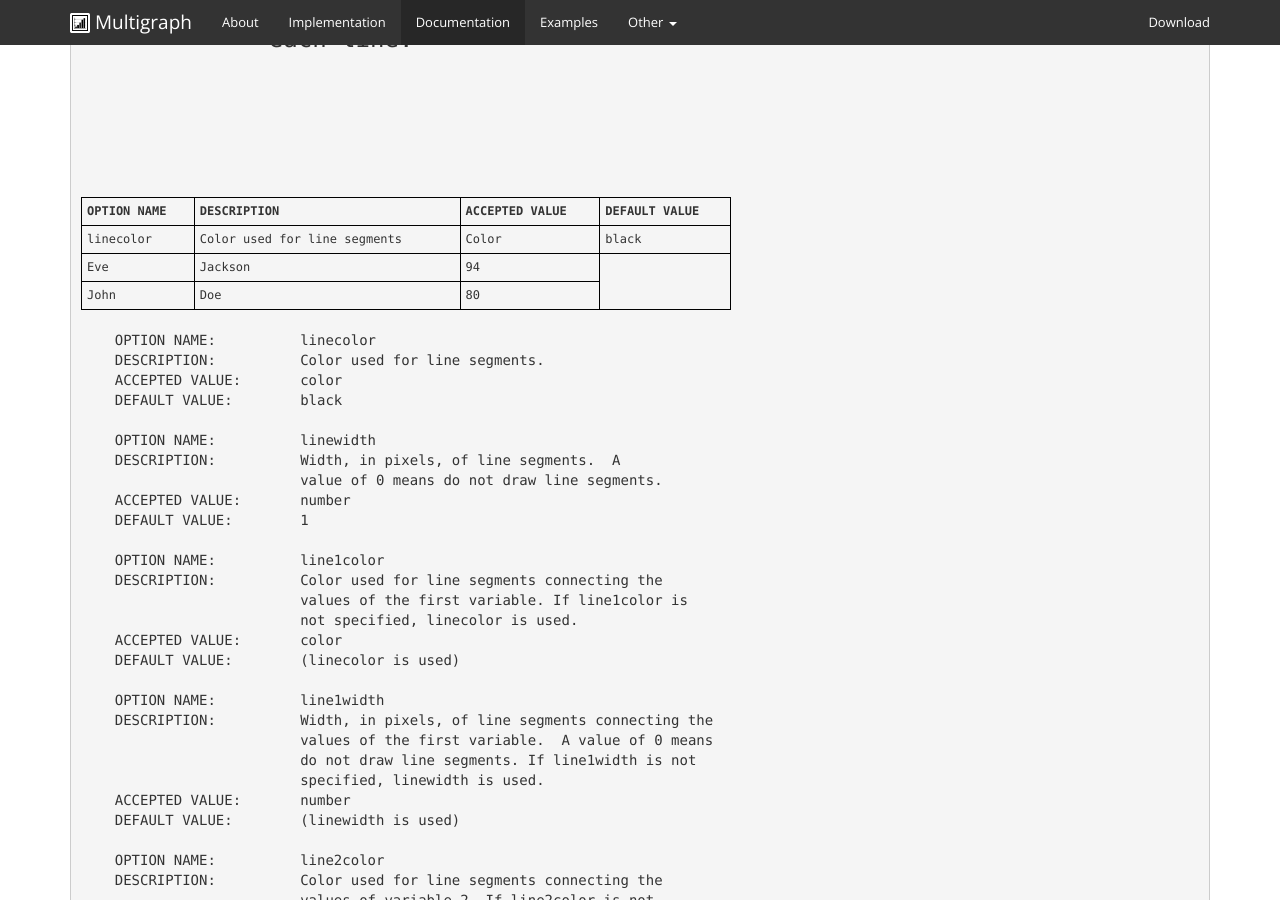
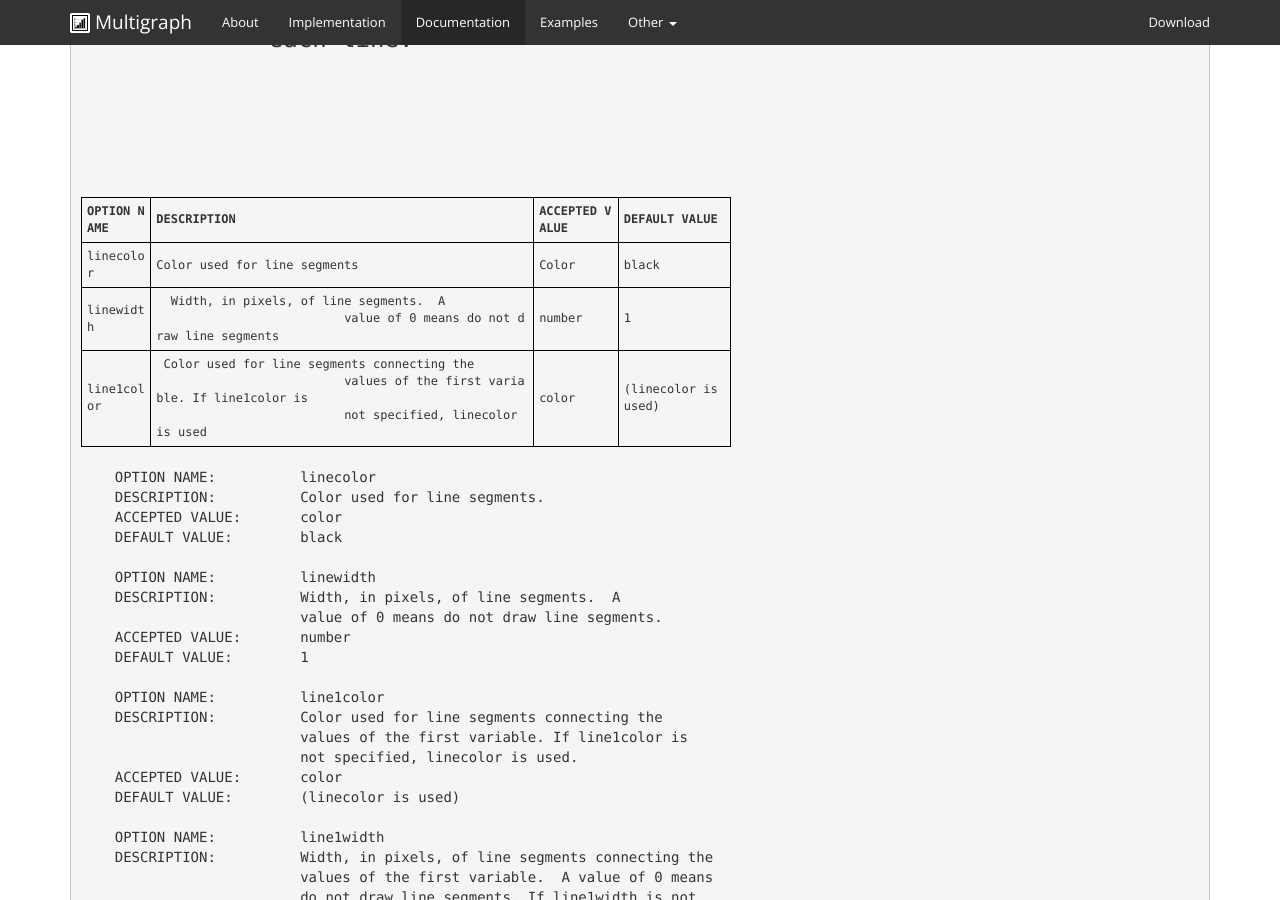
Before and after one commit to khunter3D/khunter3D.github.io, a Jekyll site: the page built from docs/renderers/index.html, in a window 1280 px wide and 900 px high, scrolled down 300 px. Built offline with Jekyll 4.4.1, drawn with Linux system fonts in a browser that asks for light colours; nearby versions of some CDN libraries; Markdown is read by kramdown in place of the engine named in the settings.

Commit message:
Update index.html

```diff
--- a/docs/renderers/index.html
+++ b/docs/renderers/index.html
@@ -47,14 +47,24 @@
   <td>black</td>
   </tr>
 <tr>
-  <td>Eve</td>
-  <td>Jackson</td>
-  <td>94</td>
+  <td>linewidth</td>
+  <td>  Width, in pixels, of line segments.  A
+                          value of 0 means do not draw line segments</td>
+  <td>number</td>
+
+ <td>1</td>
 </tr>
 <tr>
-  <td>John</td>
-  <td>Doe</td>
-  <td>80</td>
+  <td>line1color</td>
+  <td> Color used for line segments connecting the
+                          values of the first variable. If line1color is
+                          not specified, linecolor is used</td>
+
+  <td>color</td>
+
+
+
+  <td>(linecolor is used)</td>
 </tr>
 </table>
     OPTION NAME:          linecolor
```
